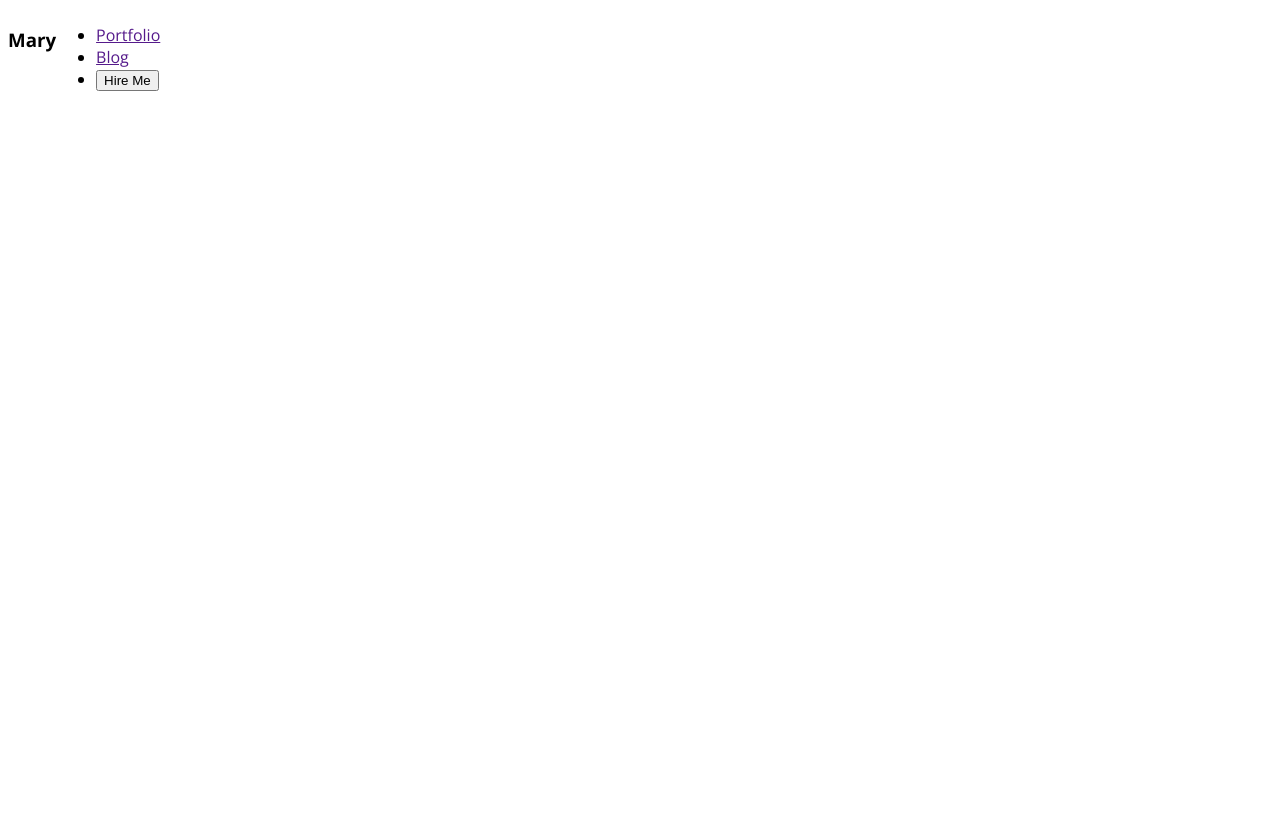
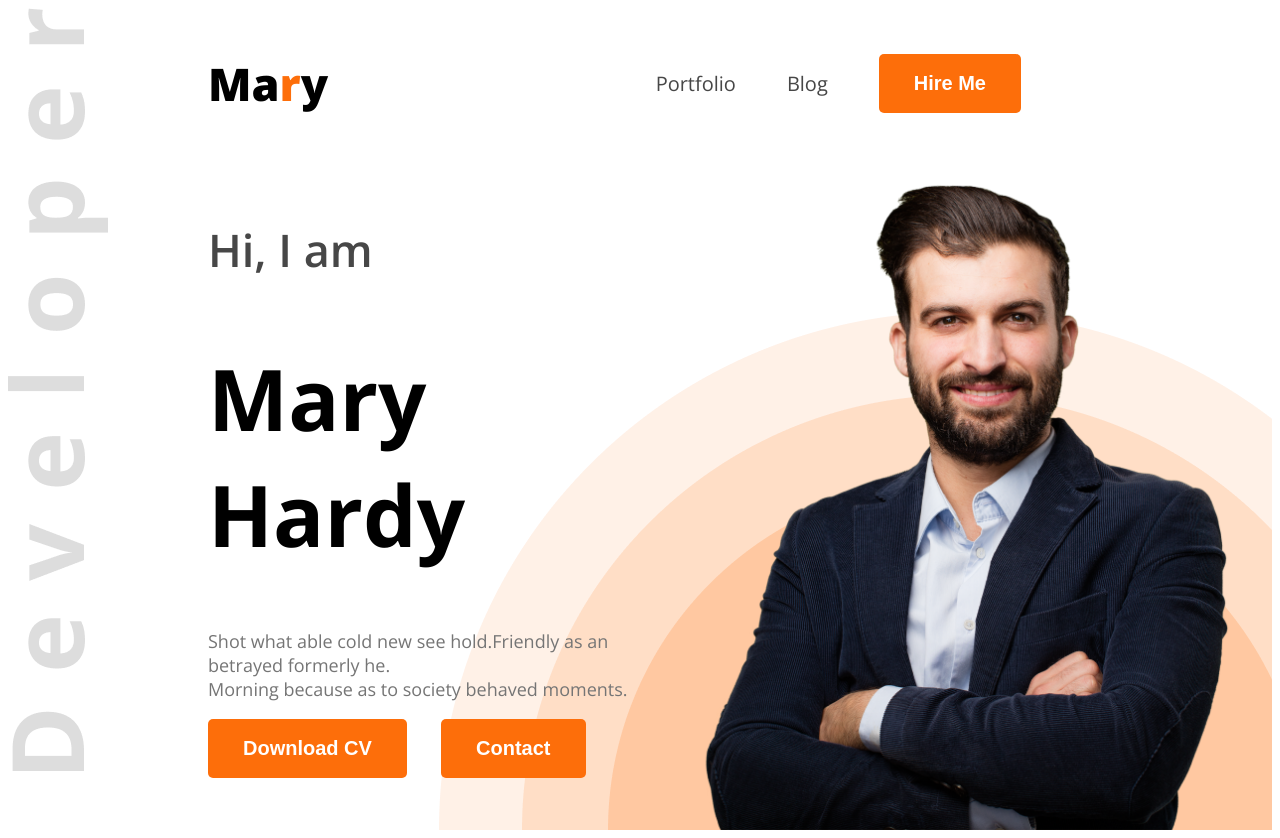
Before and after one commit to rony1957/My-Portfolio-Website-First, a plain HTML site: page index.html in a window 1280 px wide. Before the commit the page ends 800 px from the top, so only its background shows below. Drawn offline with nearby package versions, Linux system fonts and the light colour scheme.

Commit message:
header area half commit

```diff
--- a/index.html
+++ b/index.html
@@ -21,16 +21,29 @@
 <body class="open-sans-normal">
 
     <!------------------------------------------- Header area start------------------------------------ -->
-    <header>
+    <header class="header">
         <nav>
-            <h3>Mary</h3>
+            <h3 class="nav-tittle">Ma<span class="text-primary">r</span>y</h3>
             <ul>
                 <li><a href="">Portfolio</a></li>
                 <li><a href="">Blog</a></li>
-                <li><a href=""><button>Hire Me</button></a></li>
+                <li><a href=""><button class="btn-primary">Hire Me</button></a></li>
             </ul>
-            <img src="" alt="">
         </nav>
+
+        <div class="banner">
+            <div class="banner-content">
+                <h4 class="banner-greating">Hi, I  am</h4>
+                <h1 class="banner-tittle">Mary Hardy</h1>
+
+                <p class="banner-discription">Shot what able cold new see hold.Friendly as an betrayed formerly he. <br> Morning because as to society behaved moments.</p>
+                <button class="btn-primary">Download CV</button>
+                <button class="btn-primary">Contact</button>
+
+            </div>
+
+            <img class="banner-profile-pic" src="./images/hardy.png" alt="">
+        </div>
 
     </header>
     <!-------------------------------------------- Header area end------------------------------------- -->
--- a/style/style.css
+++ b/style/style.css
@@ -15,6 +15,87 @@
 
 /* nav styles */
 
+/* header */
+.header{
+  background-image: url(../images/developer.png), url(../images/header_bg.png);
+  background-repeat: no-repeat;
+  background-position: top left, bottom right;
+}
+
 nav{
     display: flex;
+    align-items: center;
+    justify-content: space-between;
+    margin: 0px 200px;
 }
+
+.nav-tittle{
+  font-weight: 800;
+  font-size: 45px;
+}
+
+.text-primary{
+  color: rgb(253, 110, 10);
+}
+
+nav ul{
+  display: flex;
+  justify-content: center;
+  align-items: center;
+}
+
+nav ul li{
+  list-style: none;
+  margin-right: 51px;
+}
+nav ul li a {
+  text-decoration: none;
+  font-size: 20px;
+  color: rgb(71, 71, 71);
+}
+
+.btn-primary{
+  background-color: rgb(253, 110, 10);
+  font-weight: 700;
+  color: white;
+  padding: 18px 35px;
+  border-radius: 5px;
+  font-size: 20px;
+  border: none;
+}
+
+/* Banner text area */
+.banner{
+  display: flex;
+  justify-content: space-between;
+  margin: 0 35px 0px 200px;
+}
+
+.banner-content{
+  width: 580px;
+}
+
+.banner-content button{
+margin-right: 30px;
+}
+.banner-greating{
+  color: rgb(71, 71, 71);
+  font-size: 45px;
+  font-weight: 600;
+}
+
+.banner-tittle{
+  font-weight: bold;
+  font-size: 85px;
+}
+
+.banner-discription{
+  color: rgb(117, 117, 117);
+  font-weight: 400;
+  font-size: 18px;
+}
+
+.banner-profile-pic{
+  width: 580px;
+}
+/* Banner text area */
```
